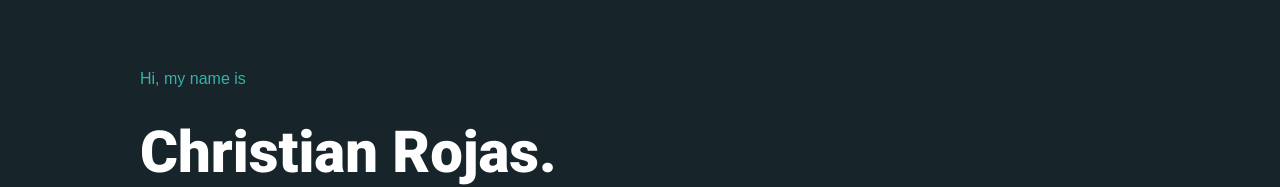
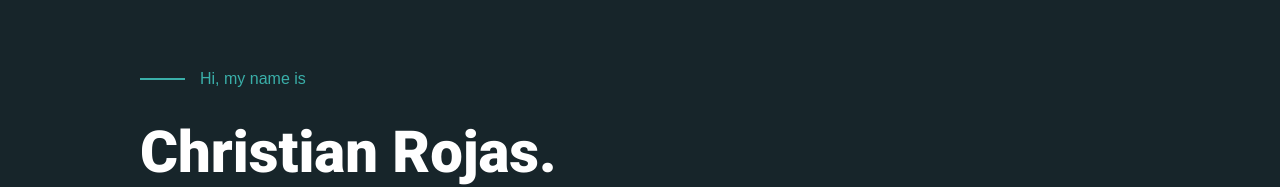
Before and after one commit to BlueFits/christianrportfolio, a React (Create React App) app: page / in a window 1280 px wide. Shown: the part 136-323 px from the top of the page. Built offline with nearby package versions, Linux system fonts and the light colour scheme.

Commit message:
added text hierarchy

```diff
--- a/src/pages/Home.js
+++ b/src/pages/Home.js
@@ -88,7 +88,10 @@ const Home = ({ navHandler, nextOnClick, openProject }) => {
             <header>
                 <div className="header_elems_container">
                     <div className="header_texts_container">
-                        <span className="header_sub_text">Hi, my name is</span>
+                        <div className="header_sub_text_container">
+                            <div style={{ borderColor: Colors.secondary }} className="thin_line" />
+                            <span className="header_sub_text">Hi, my name is</span>
+                        </div>
                         <div className="header_main_text">
                             <h1>Christian Rojas.</h1>
                             <h1 className="text_secondary">I am a software engineer.</h1>
@@ -112,8 +115,8 @@ const Home = ({ navHandler, nextOnClick, openProject }) => {
                 </div>
             </header>
             <div className="home_about">
-                <SmallHeader text="About Me"/>
-                <div className="center_text">
+                <SmallHeader color={Colors.secondary} text="About Me"/>
+                <div className="center_text text_secondary">
                     <p id="center_text_top_id" style={{ ...styles.transitionStyle, opacity: 0 }}>
                         Hi there! I'm Christian, a 21 year old from Toronto, Canada. What started from playing around with java as a kid, building simple applications for fun, developed in to a
                         love for programming.
@@ -123,9 +126,9 @@ const Home = ({ navHandler, nextOnClick, openProject }) => {
 
                     <p id="center_text_body1_id" style={{ ...styles.transitionStyle }}>
                         Fast-forward to today, I am able to
-                        make software on both mobile and computer platforms using different programming
+                        make software on both <span style={{ color: "#fff" }}>mobile and computer platforms</span> using different programming
                         languages like JavaScript, Java, or Python. My main focus these days is building
-                        responsive and interactive websites using the MERN stack.
+                        responsive and interactive websites using the <span style={{ color: "#fff" }}>MERN stack.</span>
                     </p>
                     <p id="center_text_body2_id" style={styles.transitionStyle}>
                         Here are a few technologies I've been working with recently:
--- a/src/stylesheets/styles.css
+++ b/src/stylesheets/styles.css
@@ -401,9 +401,15 @@ header {
     display: flex;
 }
 
+.header_sub_text_container {
+    display: flex;
+    align-items: center;
+}
+
 .header_sub_text {
     color: var(--secondary_color);
     font-size: 16px;
+    margin-left: 15px;
 }
 
 .header_main_text {
@@ -436,8 +442,8 @@ header {
 }
 
 .thin_line {
-    border: 0.5px solid #fff;
-    width: 50px;
+    border: 1px solid #fff;
+    width: 45px;
 }
 
 .home_about {
```
